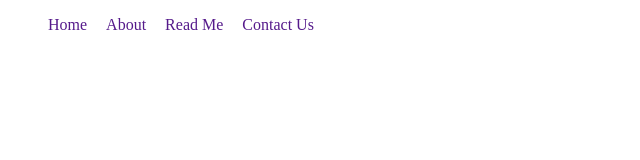
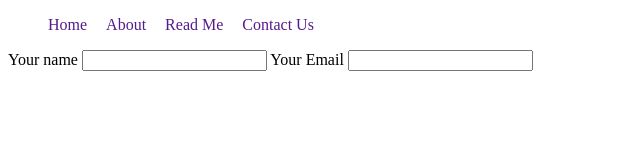
Before and after one commit to srabonti336/my-mango-website, a plain HTML site: page index.html in a window 1280 px wide. Shown: the whole page, without its empty margins (0-640 px from the left). Drawn offline with Linux system fonts and the light colour scheme.

Commit message:
form section addes

```diff
--- a/index.html
+++ b/index.html
@@ -21,6 +21,19 @@
 
     </header>
     <main>
+        <section>
+            <!--add form-->
+
+            <form>
+                <label for="name"> Your name </label>
+            <input type="text" name="" id="name">
+
+            <label for="email">Your Email</label>
+            <input type="email" name="email" id="email">
+
+        </form>
+
+        </section>
 
     </main>
     <footer>
--- a/style/tamim.css
+++ b/style/tamim.css
@@ -2,6 +2,11 @@
     list-style: none;
     display: inline;
     margin-right: 15px;
+
+}
+nav li:hover{
+    background-color: antiquewhite;
+
 }
 
 nav li a {
```
